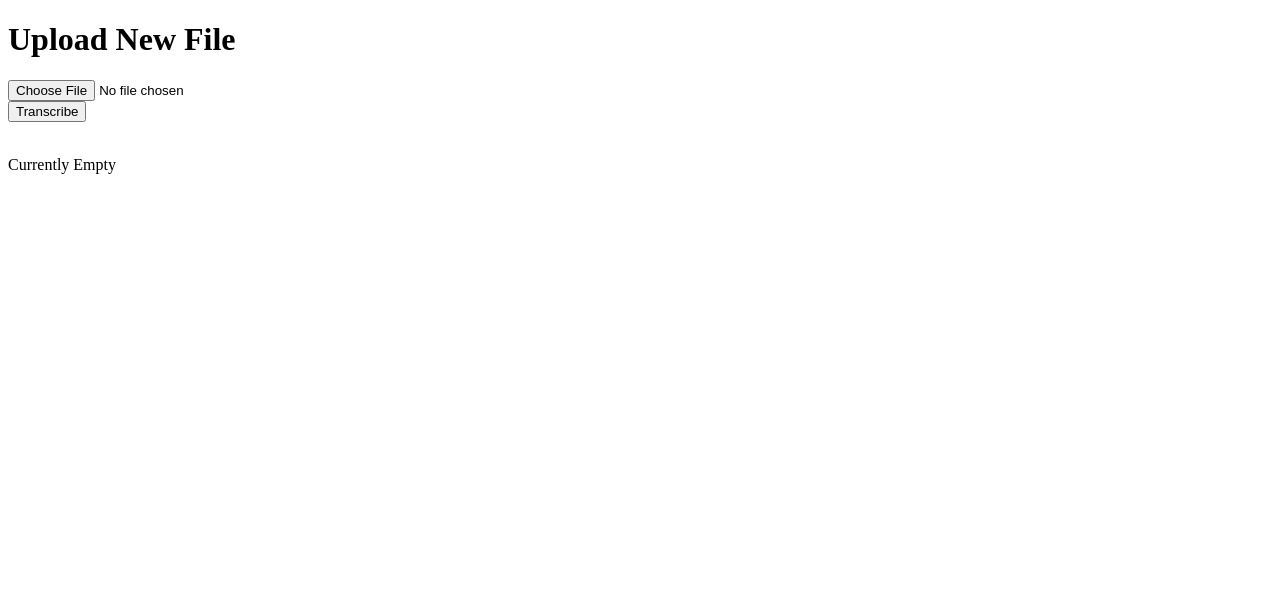
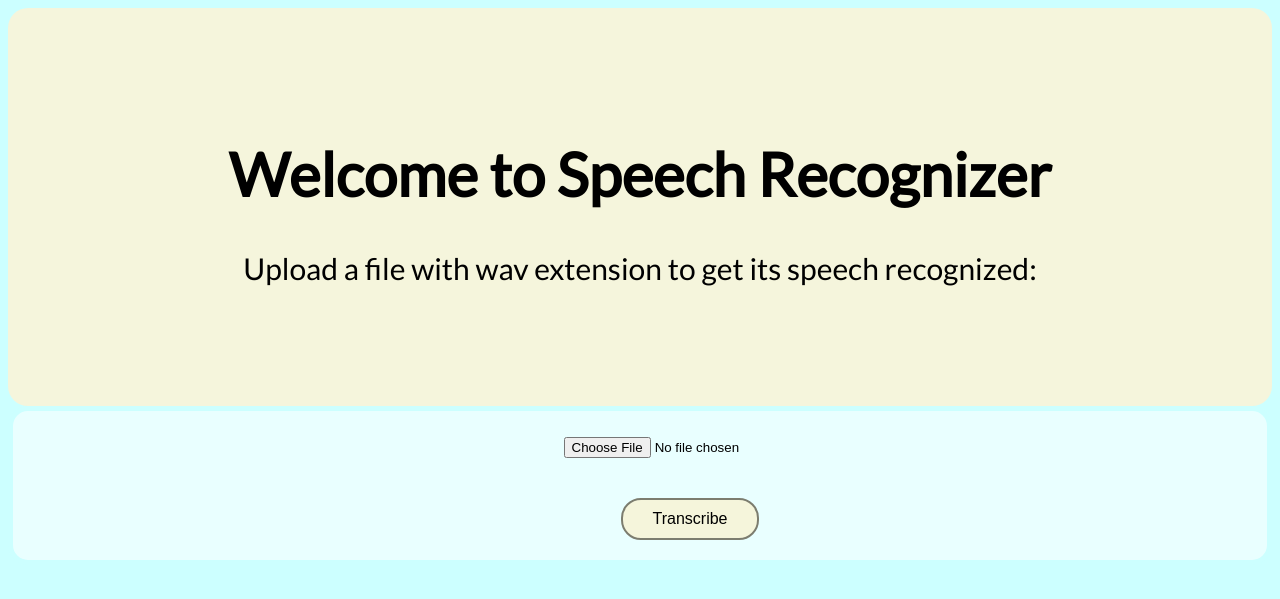
Before and after one commit to getReema/Speech-Recognition-Python, a Flask app: page / in a window 1280 px wide. Shown: the top 599 px of the page. Run offline with Flask 2, Linux system fonts and the light colour scheme.

Commit message:
loading the transcript within the page and finish styling

```diff
--- a/app.py
+++ b/app.py
@@ -4,8 +4,9 @@ import speech_recognition as sr
 app = Flask(__name__)
 
 
-@app.route('/', methods=['GET','POST'])
+@app.route('/', methods=['GET', 'POST'])
 def index():
+    transcript = ""
     if request.method == "POST":  # if we posted the form
         print("FORM DATA RECEIVED")
         # here are 2 forms to make sure this file exist :
@@ -20,16 +21,15 @@ def index():
 
         if file:
             print(" Debug: Line 3")
-            recognizer= sr.Recognizer()  #initilaize instance of the speech recognition class
-            audioFile = sr.AudioFile(file) #pass in the file
+            recognizer = sr.Recognizer()  # initilaize instance of the speech recognition class
+            audioFile = sr.AudioFile(file)  # pass in the file
             with audioFile as source:  # reading the file
-                data= recognizer.record(source)  #through the recognizer
-            text = recognizer.recognize_google(data, key=None) #using Google API will return the text
-            print(text)
+                data = recognizer.record(source)  # through the recognizer
+            transcript = recognizer.recognize_google(data, key=None)  # using Google API will return the text
+
+    return render_template('index.html', transcript=transcript)
 
 
-
-    return render_template('index.html')
 # create an audio file from the file initially created
 # then initialize an instance from the speech recognition class
 # then pass that audio file into the record function of the recognizer module
--- /dev/null
+++ b/static/styles/stylesheet.css
@@ -0,0 +1,49 @@
+body{
+font-family: 'Lato', sans-serif;
+justify-content: center;
+ align-items: center;
+ text-align: center;
+  background-color: #ccffff;
+
+}
+
+div{
+ border-radius: 20px;
+
+}
+
+#Header {
+  display:block;
+   padding: 60px;
+  text-align: center;
+  background-color: #f5f5dc;
+
+  color: black;
+  font-size: 30px;
+     margin:auto;
+     border: 30px solid #f5f5dc;
+}
+
+
+#speechContainer{
+     padding: 25px 100px 20px 200px;
+    background-color: #e9ffff;
+     border: 5px solid #ccffff;
+}
+
+
+#button{
+  padding: 10px 30px;
+  font-size: 16px;
+   margin-top: 40px;
+  transition-duration: 0.3s;
+  cursor: pointer;
+  background-color: #f5f5db;
+  color: black;
+  border: 2px solid #7c7d6f;
+    border-radius: 20px;
+}
+#button:hover {
+  background-color: #555555;
+  color: white;
+}
--- a/templates/index.html
+++ b/templates/index.html
@@ -3,23 +3,28 @@
 <head>
     <meta charset="UTF-8">
     <title>Speech Recognition</title>
+    <link href="https://fonts.googleapis.com/css2?family=Lato:ital,wght@0,400;1,300;1,400&display=swap" rel="stylesheet">
+    <link rel="stylesheet" href=" {{url_for('static',filename= 'styles/stylesheet.css') }} ">
 </head>
 <body>
-
+<div id="Header">
+    <h1> Welcome to Speech Recognizer </h1>
+    <p> Upload a file with wav extension to get its speech recognized: <p>
+</div>
 <div id="speechContainer">
-<h1> Upload New File </h1>
    <form enctype="multipart/form-data" method="POST">
        <input type="file" name="file">
         <br>
-       <input type="submit" value="Transcribe">
+       <input type="submit" value="Transcribe" id="button">
    </form>
 </div>
 
-<div id="Header">
-    <br>
-    <p> Currently Empty <p>
-    <br>
+{% if transcript != ""  %} <!-- will show only if I have transcript-->
+<div id="speechContainer">
+    <h3> The Transcript of your file is: </h3>
+    <p> {{  transcript }} </p>
 </div>
+{% endif %}
 
 </body>
 </html>
```
